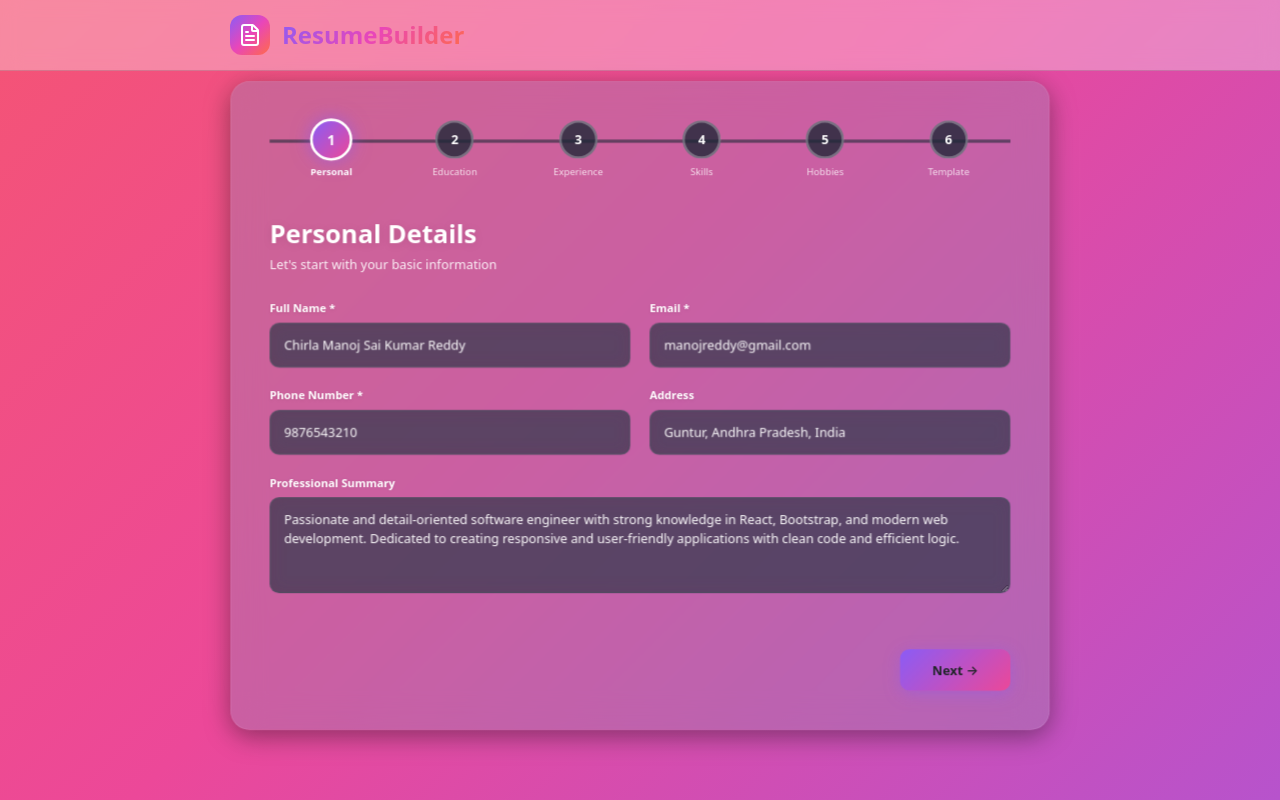
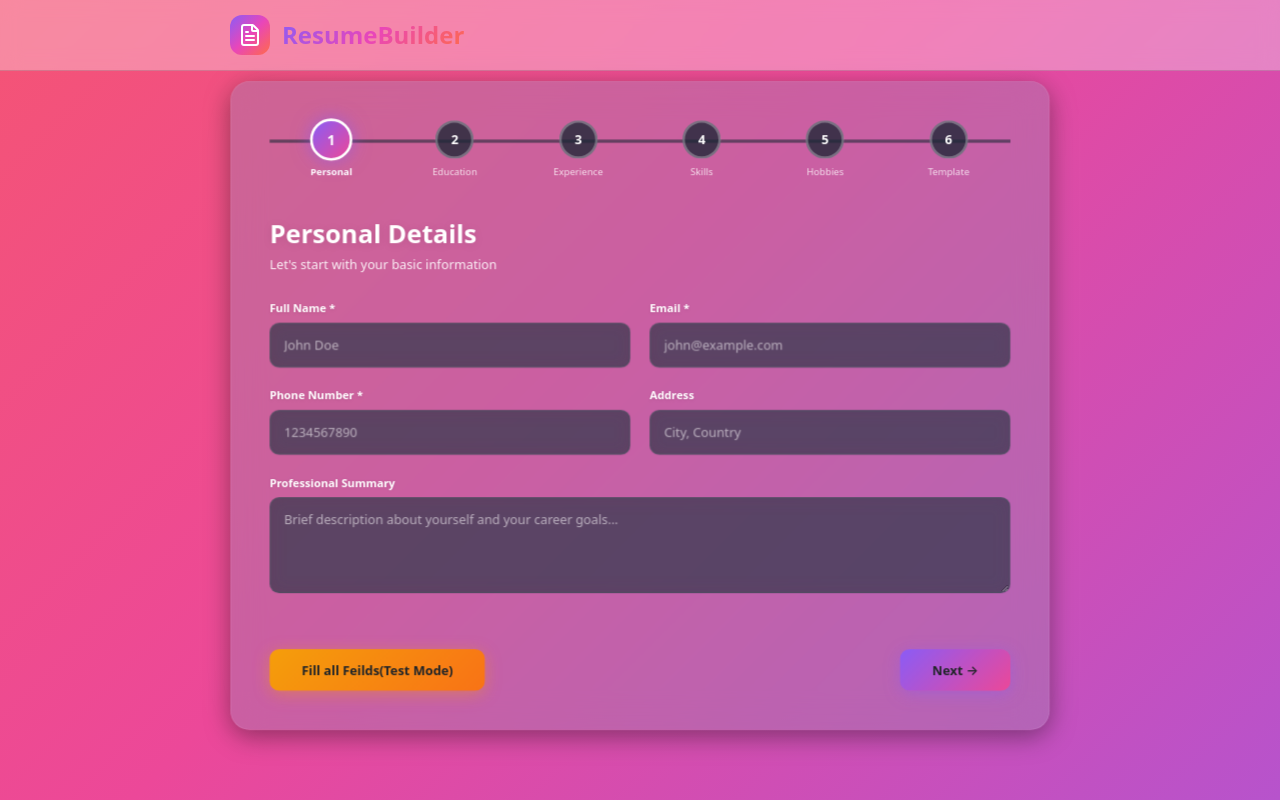
Before and after one commit to MSKReddy7/simple-resume-builder, a React app in the folder frontend/: page /create in a window 1280 px wide. Built offline with nearby package versions, Linux system fonts and the light colour scheme; the HTML template or start-up script is replaced by a standard one.

Commit message:
feat: testing feature:

```diff
--- a/frontend/src/Components/MultiStepForm.jsx
+++ b/frontend/src/Components/MultiStepForm.jsx
@@ -7,22 +7,65 @@ import Skills from "./steps/Skills";
 import HobbiesStrengths from "./steps/HobbiesStrengths";
 import TemplateSelection from "./steps/TemplateSelection";
 import "../styles/MultiStepForm.css";
+import { Button } from "react-bootstrap";
 
 const MultiStepForm = () => {
     const { currentStep } = useFormContext();
 
+    const testData = {
+        PersonalDetails: {
+            fullName: "John Doe",
+            email: "john@example.com",
+            phone: "1234567890",
+            address: "City, Country",
+            summary: "Brief description about yourself and your career goals..."
+        },
+        EducationDetails: {
+            education: [
+                {
+                    degree: "Bachelor of Science",
+                    college: "University of Example",
+                    endDate: "2020-05-15",
+                    grade: "3.8 GPA",
+                }
+            ]
+        },
+        WorkExperience: {
+            experience: [
+                {
+                    jobTitle: "Software Engineer",
+                    company: "Example Corp",
+                    startDate: "2020-01-01",
+                    endDate: "2020-05-15",
+                    location: "San Francisco, CA",
+                    description: "Developed and maintained web applications using React and Node.js.",
+                    isCurrent: true
+                }
+            ]
+        },
+        Skills: {
+            skills: [
+                { name: "JavaScript", level: 5 }
+            ]
+        },
+        HobbiesStrengths: {
+            hobbies: "Reading, Traveling",
+            strengths: "Strong problem-solving skills, Team player"
+        }
+    };
+
     const renderStep = () => {
         switch (currentStep) {
             case 1:
-                return <PersonalDetails />;
+                return <PersonalDetails PersonalDetails = {testData.PersonalDetails}/>;
             case 2:
-                return <EducationDetails />;
+                return <EducationDetails EducationDetails = {testData.EducationDetails}/>;
             case 3:
-                return <WorkExperience />;
+                return <WorkExperience WorkExperience = {testData.WorkExperience}/>;
             case 4:
-                return <Skills />;
+                return <Skills Skills = {testData.Skills}/>;
             case 5:
-                return <HobbiesStrengths />;
+                return <HobbiesStrengths HobbiesStrengths = {testData.HobbiesStrengths}/>;
             case 6:
                 return <TemplateSelection />;
             default:
@@ -37,6 +80,7 @@ const MultiStepForm = () => {
                     <ProgressBar />
                     {renderStep()}
                 </div>
+
             </div>
         </>
     );
--- a/frontend/src/Components/steps/EducationDetails.jsx
+++ b/frontend/src/Components/steps/EducationDetails.jsx
@@ -4,7 +4,7 @@ import { useToast } from '../../context/ToastContext';
 import '../../styles/MultiStepForm.css';
 import { validateEducation } from '../../api/api';
 
-const EducationDetails = () => {
+const EducationDetails = ({ EducationDetails }) => {
   const {
     formData,
     addEducation,
@@ -12,6 +12,7 @@ const EducationDetails = () => {
     updateEducation,
     nextStep,
     prevStep,
+    updateFormData
   } = useFormContext();
 
   const showToast  = useToast();
@@ -114,6 +115,9 @@ const EducationDetails = () => {
         <button className="btn btn-back" onClick={prevStep}>
           ← Back
         </button>
+        <button className="btn btn-test" onClick={() => updateFormData(EducationDetails)}>
+          Fill all Feilds(Test Mode)
+        </button>
         <button className="btn btn-next" onClick={handleNext}>
           Next →
         </button>
--- a/frontend/src/Components/steps/HobbiesStrengths.jsx
+++ b/frontend/src/Components/steps/HobbiesStrengths.jsx
@@ -4,7 +4,7 @@ import { useToast } from '../../context/ToastContext';
 import '../../styles/MultiStepForm.css';
 import { validateOthers } from '../../api/api';
 
-const HobbiesStrengths = () => {
+const HobbiesStrengths = ({ HobbiesStrengths }) => {
   const { formData, updateFormData, nextStep, prevStep } = useFormContext();
   const showToast  = useToast();
 
@@ -59,6 +59,9 @@ const HobbiesStrengths = () => {
         <button className="btn btn-back" onClick={prevStep}>
           ← Back
         </button>
+      <button className="btn btn-test" onClick={() => updateFormData(HobbiesStrengths)}>
+          Fill all Fields (Test Mode)
+        </button>
         <button className="btn btn-next" onClick={handleNext}>
           Next →
         </button>
--- a/frontend/src/Components/steps/PersonalDetails.jsx
+++ b/frontend/src/Components/steps/PersonalDetails.jsx
@@ -1,8 +1,10 @@
+import { useEffect } from 'react';
 import { useFormContext } from '../../context/FormContext';
 import { useToast } from '../../context/ToastContext';
 import '../../styles/MultiStepForm.css';
 import { validatePersonal } from "../../api/api"
-const PersonalDetails = () => {
+
+const PersonalDetails = ({ PersonalDetails }) => {
   const { formData, updateFormData, nextStep } = useFormContext();
   const  showToast  = useToast();
 
@@ -14,7 +16,6 @@ const PersonalDetails = () => {
       "address": formData.address,
       "summary": formData.summary
     }
-
     const response = await validatePersonal(data);
 
     if (response.error) {
@@ -91,6 +92,9 @@ const PersonalDetails = () => {
       </div>
 
       <div className="form-navigation">
+         <button className="btn btn-test" onClick={() => updateFormData(PersonalDetails)}>
+          Fill all Feilds(Test Mode)
+        </button>
         <button className="btn btn-next" onClick={handleNext}>
           Next →
         </button>
--- a/frontend/src/Components/steps/Skills.jsx
+++ b/frontend/src/Components/steps/Skills.jsx
@@ -4,8 +4,8 @@ import { useToast } from '../../context/ToastContext';
 import '../../styles/MultiStepForm.css';
 import { validateSkills } from '../../api/api';
 
-const Skills = () => {
-  const { formData, addSkill, removeSkill, updateSkill, nextStep, prevStep } =
+const Skills = ({ Skills }) => {
+  const { formData, addSkill, removeSkill, updateSkill, nextStep, prevStep, updateFormData } =
     useFormContext();
   const showToast  = useToast();
 
@@ -77,6 +77,9 @@ const Skills = () => {
         <button className="btn btn-back" onClick={prevStep}>
           ← Back
         </button>
+        <button className="btn btn-test" onClick={() => updateFormData(Skills)}>
+          Fill all Fields (Test Mode)
+        </button>
         <button className="btn btn-next" onClick={handleNext}>
           Next →
         </button>
--- a/frontend/src/Components/steps/WorkExperience.jsx
+++ b/frontend/src/Components/steps/WorkExperience.jsx
@@ -4,7 +4,7 @@ import { useToast } from '../../context/ToastContext';
 import '../../styles/MultiStepForm.css';
 import { validateExperience } from '../../api/api';
 
-const WorkExperience = () => {
+const WorkExperience = ({ WorkExperience }) => {
   const {
     formData,
     addExperience,
@@ -12,6 +12,7 @@ const WorkExperience = () => {
     updateExperience,
     nextStep,
     prevStep,
+    updateFormData
   } = useFormContext();
   const showToast = useToast();
 
@@ -170,6 +171,9 @@ const WorkExperience = () => {
         <button className="btn btn-back" onClick={prevStep}>
           ← Back
         </button>
+        <button className="btn btn-test" onClick={() => updateFormData(WorkExperience)}>
+          Fill all Fields (Test Mode)
+        </button>
         <button className="btn btn-next" onClick={handleNext}>
           Next →
         </button>
--- a/frontend/src/context/FormContext.jsx
+++ b/frontend/src/context/FormContext.jsx
@@ -14,97 +14,97 @@ export const useFormContext = () => {
 export const FormProvider = ({ children }) => {
   const [currentStep, setCurrentStep] = useState(1);
 
-  // const [formData, setFormData] = useState({
-  //   fullName: '',
-  //   email: '',
-  //   phone: '',
-  //   address: '',
-  //   summary: '',
-  //   education: [{id:"1",degree:"",college:"",endDate:"",grade:""},],
-  //   experience: [],
-  //   skills: [{id:"1",name:"",level:0},],
-  //   hobbies: '',
-  //   strengths: '',
-  //   selectedTemplate: null,
-  // });
+  const [formData, setFormData] = useState({
+    fullName: '',
+    email: '',
+    phone: '',
+    address: '',
+    summary: '',
+    education: [{id:"1",degree:"",college:"",endDate:"",grade:""},],
+    experience: [],
+    skills: [{id:"1",name:"",level:0},],
+    hobbies: '',
+    strengths: '',
+    selectedTemplate: null,
+  });
 
-  const [formData, setFormData] = useState(
-    {
-      "fullName": "Chirla Manoj Sai Kumar Reddy",
-      "email": "manojreddy@gmail.com",
-      "phone": "9876543210",
-      "address": "Guntur, Andhra Pradesh, India",
-      "summary": "Passionate and detail-oriented software engineer with strong knowledge in React, Bootstrap, and modern web development. Dedicated to creating responsive and user-friendly applications with clean code and efficient logic.",
-      "education": [
-          {
-              "id": "1763067102518",
-              "degree": "B.Tech in Computer Science and Engineering",
-              "college": "VIT University, Vellore",
-              "endDate": "2024-10-10",
-              "grade": "8.6 CGPA"
-          },
-          {
-              "id": "1763067159670",
-              "degree": "Intermediate (MPC)",
-              "college": "Narayana Junior College, Vijayawada",
-              "endDate": "2020-10-10",
-              "grade": "95%"
-          }
-      ],
-      "experience": [
-          {
-              "id": "1763067195433",
-              "jobTitle": "Frontend Developer",
-              "company": "TechNova Pvt. Ltd.",
-              "startDate": "2023-10-10",
-              "endDate": "",
-              "isCurrent": true,
-              "location": "Hyderabad, India",
-              "description": "Developing responsive UI using React.js and Bootstrap, improving performance by 30% through component optimization."
-          },
-          {
-              "id": "1763067370326",
-              "jobTitle": "Web Development Intern",
-              "company": "CodeCrafters Labs",
-              "startDate": "2023-10-10",
-              "endDate": "1101-02-02",
-              "isCurrent": false,
-              "location": "Remote",
-              "description": "Assisted in developing internal dashboards and API integration using RESTful architecture with Axios and Node.js"
-          }
-      ],
-      "skills": [
-          {
-              "id": "1763067507443",
-              "name": "React.js",
-              "level": 5
-          },
-          {
-              "id": "1763067528141",
-              "name": "Bootstrap",
-              "level": 4
-          },
-          {
-              "id": "1763067541786",
-              "name": "Node.js",
-              "level": 3
-          },
-          {
-              "id": "1763067552269",
-              "name": "MongoDB",
-              "level": 3
-          },
-          {
-              "id": "1763067561025",
-              "name": "Git & GitHub",
-              "level": 4
-          }
-      ],
-      "hobbies": "Chess, Blogging, Music, Open Source Contribution",
-      "strengths": "Problem Solving, Adaptability, Creative Thinking, Team Collaboration",
-      "selectedTemplate": null
-  }
-  );
+  // const [formData, setFormData] = useState(
+  //   {
+  //     "fullName": "Chirla Manoj Sai Kumar Reddy",
+  //     "email": "manojreddy@gmail.com",
+  //     "phone": "9876543210",
+  //     "address": "Guntur, Andhra Pradesh, India",
+  //     "summary": "Passionate and detail-oriented software engineer with strong knowledge in React, Bootstrap, and modern web development. Dedicated to creating responsive and user-friendly applications with clean code and efficient logic.",
+  //     "education": [
+  //         {
+  //             "id": "1763067102518",
+  //             "degree": "B.Tech in Computer Science and Engineering",
+  //             "college": "VIT University, Vellore",
+  //             "endDate": "2024-10-10",
+  //             "grade": "8.6 CGPA"
+  //         },
+  //         {
+  //             "id": "1763067159670",
+  //             "degree": "Intermediate (MPC)",
+  //             "college": "Narayana Junior College, Vijayawada",
+  //             "endDate": "2020-10-10",
+  //             "grade": "95%"
+  //         }
+  //     ],
+  //     "experience": [
+  //         {
+  //             "id": "1763067195433",
+  //             "jobTitle": "Frontend Developer",
+  //             "company": "TechNova Pvt. Ltd.",
+  //             "startDate": "2023-10-10",
+  //             "endDate": "",
+  //             "isCurrent": true,
+  //             "location": "Hyderabad, India",
+  //             "description": "Developing responsive UI using React.js and Bootstrap, improving performance by 30% through component optimization."
+  //         },
+  //         {
+  //             "id": "1763067370326",
+  //             "jobTitle": "Web Development Intern",
+  //             "company": "CodeCrafters Labs",
+  //             "startDate": "2023-10-10",
+  //             "endDate": "1101-02-02",
+  //             "isCurrent": false,
+  //             "location": "Remote",
+  //             "description": "Assisted in developing internal dashboards and API integration using RESTful architecture with Axios and Node.js"
+  //         }
+  //     ],
+  //     "skills": [
+  //         {
+  //             "id": "1763067507443",
+  //             "name": "React.js",
+  //             "level": 5
+  //         },
+  //         {
+  //             "id": "1763067528141",
+  //             "name": "Bootstrap",
+  //             "level": 4
+  //         },
+  //         {
+  //             "id": "1763067541786",
+  //             "name": "Node.js",
+  //             "level": 3
+  //         },
+  //         {
+  //             "id": "1763067552269",
+  //             "name": "MongoDB",
+  //             "level": 3
+  //         },
+  //         {
+  //             "id": "1763067561025",
+  //             "name": "Git & GitHub",
+  //             "level": 4
+  //         }
+  //     ],
+  //     "hobbies": "Chess, Blogging, Music, Open Source Contribution",
+  //     "strengths": "Problem Solving, Adaptability, Creative Thinking, Team Collaboration",
+  //     "selectedTemplate": null
+  // }
+  // );
 
   const updateFormData = (data) => {
     setFormData((prev) => ({ ...prev, ...data }));
--- a/frontend/src/styles/MultiStepForm.css
+++ b/frontend/src/styles/MultiStepForm.css
@@ -446,7 +446,11 @@ body {
   box-shadow: 0 4px 20px rgba(139, 92, 246, 0.4);
   margin-left: auto;
 }
-
+.btn-test {
+  background: linear-gradient(135deg, #f59e0b, #f97316);
+  box-shadow: 0 4px 20px rgba(245, 158, 11, 0.4);
+}
+.btn-test:hover:not(:disabled),
 .btn-next:hover:not(:disabled),
 .btn-submit:hover:not(:disabled) {
   box-shadow: 0 6px 30px rgba(139, 92, 246, 0.6);
```
